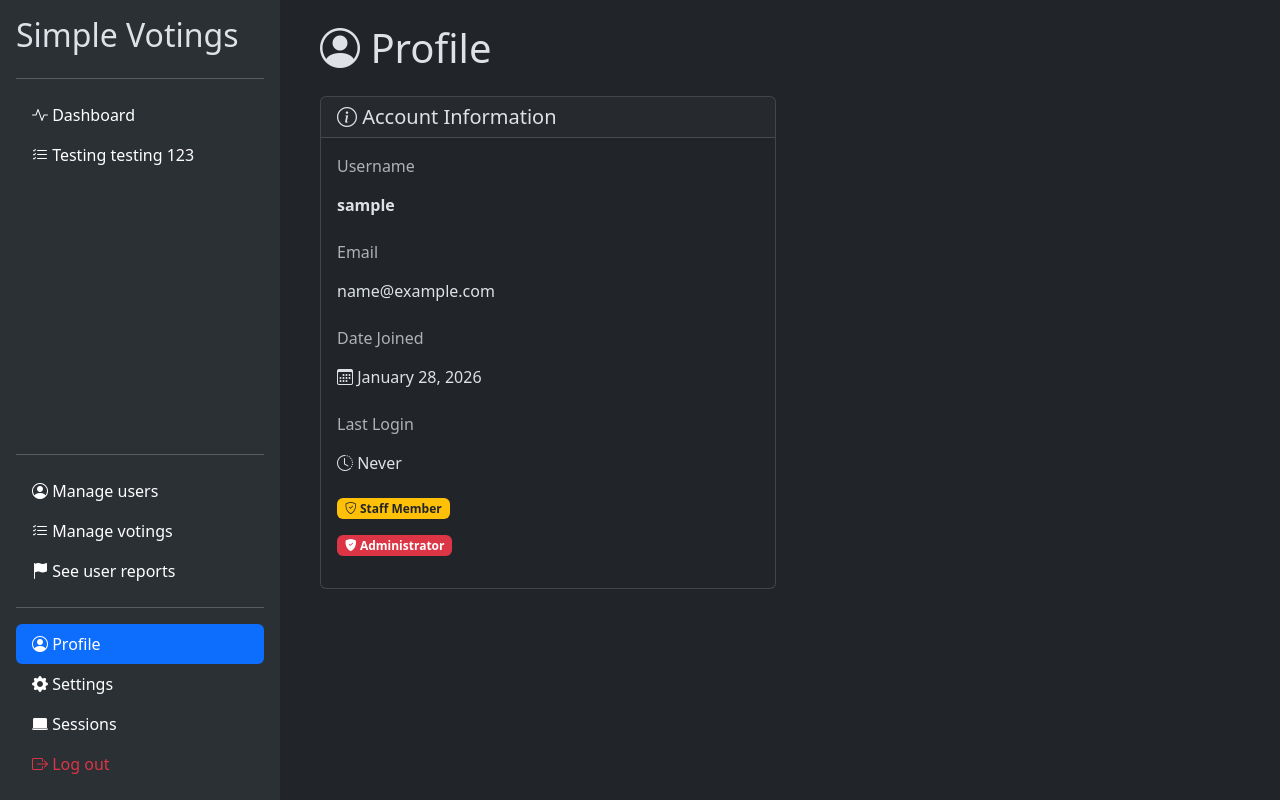
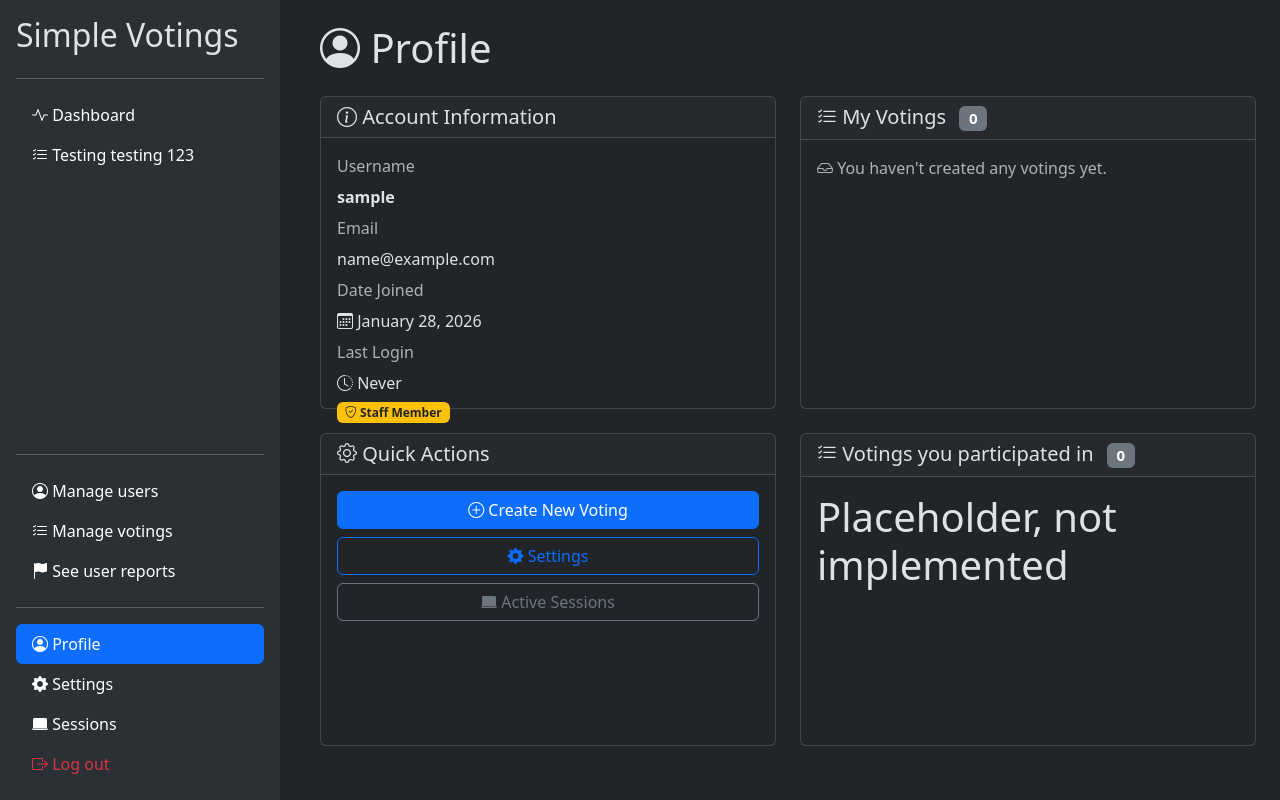
Before and after one commit to arsenykot/Votings, a Django app: page /account/profile in a window 1280 px wide. Run offline with Django 5.2, Linux system fonts and the light colour scheme; the visitor is signed in with stand-in values (Sample User, id 1); data that the repository does not hold is empty.

Commit message:
Merge branch 'profile-votings-list'

```diff
--- a/main/templates/account/profile.html
+++ b/main/templates/account/profile.html
@@ -11,7 +11,7 @@
 
     <div class="row">
     <div class="col-md-8 col-lg-6">
-        <div class="card mb-4">
+        <div class="card mb-4 h-50">
             <div class="card-header">
                 <h5 class="mb-0">
                     <i class="bi bi-info-circle"></i>
@@ -19,25 +19,25 @@
                 </h5>
             </div>
             <div class="card-body">
-                <div class="mb-3">
-                    <label class="form-label text-body-secondary">Username</label>
+                <div class="mb-0">
+                    <label class="form-label text-body-secondary mb-0">Username</label>
                     <div class="form-control-plaintext fw-bold">{{ user.username }}</div>
                 </div>
                 {% if user.email %}
-                <div class="mb-3">
-                    <label class="form-label text-body-secondary">Email</label>
+                <div class="mb-0">
+                    <label class="form-label text-body-secondary mb-0">Email</label>
                     <div class="form-control-plaintext">{{ user.email }}</div>
                 </div>
                 {% endif %}
-                <div class="mb-3">
-                    <label class="form-label text-body-secondary">Date Joined</label>
+                <div class="mb-0">
+                    <label class="form-label text-body-secondary mb-0">Date Joined</label>
                     <div class="form-control-plaintext">
                         <i class="bi bi-calendar3"></i>
                         {{ user.date_joined|date:"F d, Y" }}
                     </div>
                 </div>
-                <div class="mb-3">
-                    <label class="form-label text-body-secondary">Last Login</label>
+                <div class="mb-0">
+                    <label class="form-label text-body-secondary mb-0">Last Login</label>
                     <div class="form-control-plaintext">
                         <i class="bi bi-clock-history"></i>
                         {% if user.last_login %}
@@ -65,6 +65,90 @@
                 {% endif %}
             </div>
         </div>
+        <div class="card h-50">
+            <div class="card-header">
+                <h5 class="mb-0">
+                    <i class="bi bi-gear"></i>
+                    Quick Actions
+                </h5>
+            </div>
+            <div class="card-body">
+                <div class="d-grid gap-2">
+                    <a href="/votings/new" class="btn btn-primary">
+                        <i class="bi bi-plus-circle"></i>
+                        Create New Voting
+                    </a>
+                    <a href="/account/settings" class="btn btn-outline-primary">
+                        <i class="bi bi-gear-fill"></i>
+                        Settings
+                    </a>
+                    <a href="/account/sessions" class="btn btn-outline-secondary">
+                        <i class="bi bi-laptop-fill"></i>
+                        Active Sessions
+                    </a>
+                </div>
+            </div>
+        </div>
+    </div>
+    <div class="col-md-8 col-lg-6">
+        <div class="card mb-4 h-50">
+            <div class="card-header">
+                <h5 class="mb-0">
+                    <i class="bi bi-list-check"></i>
+                    My Votings
+                    <span class="badge bg-secondary ms-2">{{ user_votings|length }}</span>
+                </h5>
+            </div>
+            <div class="card-body overflow-y-scroll">
+                {% if user_votings %}
+                    <div class="list-group list-group-flush">
+                        {% for voting in user_votings %}
+                        <div class="list-group-item px-0">
+                            <div class="d-flex w-100 justify-content-between align-items-start">
+                                <div class="flex-grow-1">
+                                    <h6 class="mb-1">
+                                        <a href="/votings/view/{{ voting.id }}" class="text-decoration-none">
+                                            {{ voting.name }}
+                                        </a>
+                                    </h6>
+                                    <p class="mb-1 text-body-secondary small">
+                                        {{ voting.description|truncatewords:20 }}
+                                    </p>
+                                    <small class="text-body-secondary">
+                                        <i class="bi bi-calendar3"></i>
+                                        Created: {{ voting.date_created|date:"M d, Y H:i" }}
+                                        {% if voting.date_closed %}
+                                        <br>
+                                        <i class="bi bi-clock"></i>
+                                        Closes: {{ voting.date_closed|date:"M d, Y H:i" }}
+                                        {% endif %}
+                                        <span class="badge bg-primary ms-2">{{voting.votes|length}} votes</span>
+                                    </small>
+                                </div>
+                            </div>
+                        </div>
+                        {% endfor %}
+                    </div>
+                {% else %}
+                    <p class="text-body-secondary mb-0">
+                        <i class="bi bi-inbox"></i>
+                        You haven't created any votings yet.
+                    </p>
+                {% endif %}
+            </div>
+        </div>
+        <div class="card mb-4 h-50">
+            <div class="card-header">
+                <h5 class="mb-0">
+                    <i class="bi bi-list-check"></i>
+                    Votings you participated in
+                    <span class="badge bg-secondary ms-2">{{ user_votings|length }}</span>
+                </h5>
+            </div>
+            <div class="card-body overflow-y-scroll">
+                <h1>Placeholder, not implemented</h1>
+            </div>
+        </div>
     </div>
 </div>
 {% endblock %}
--- a/main/views.py
+++ b/main/views.py
@@ -35,7 +35,10 @@ def register_page_view(req):
 
 @check_access()
 def profile_page_view(req):
-    return render(req, "account/profile.html")
+    user_votings = Voting.objects.filter(author=req.user, taken_down=False).order_by('-date_created')
+    return render(req, "account/profile.html", {
+        "user_votings": user_votings
+    })
 
 @check_access(auth=False)
 def existing_voting_view(req, id:int):
```
Lines whose indentation alone changed are shown as unchanged.
